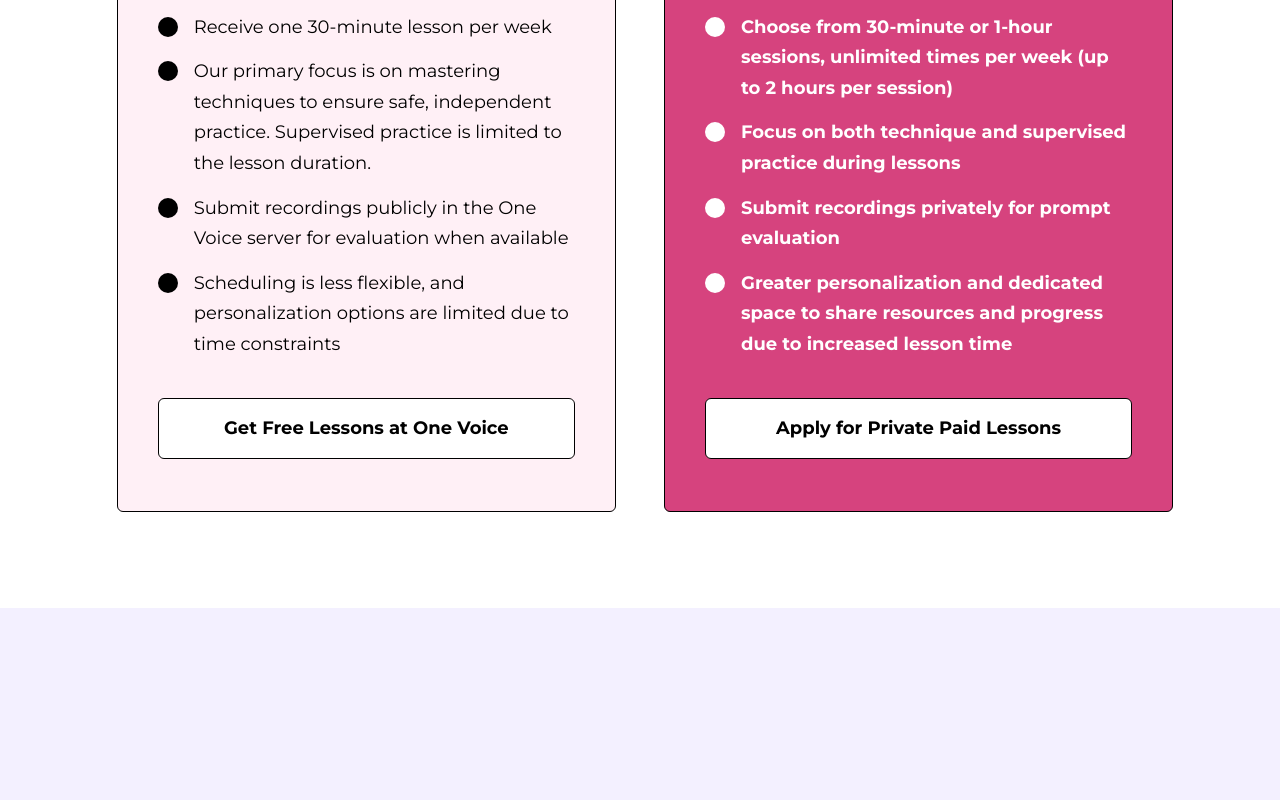
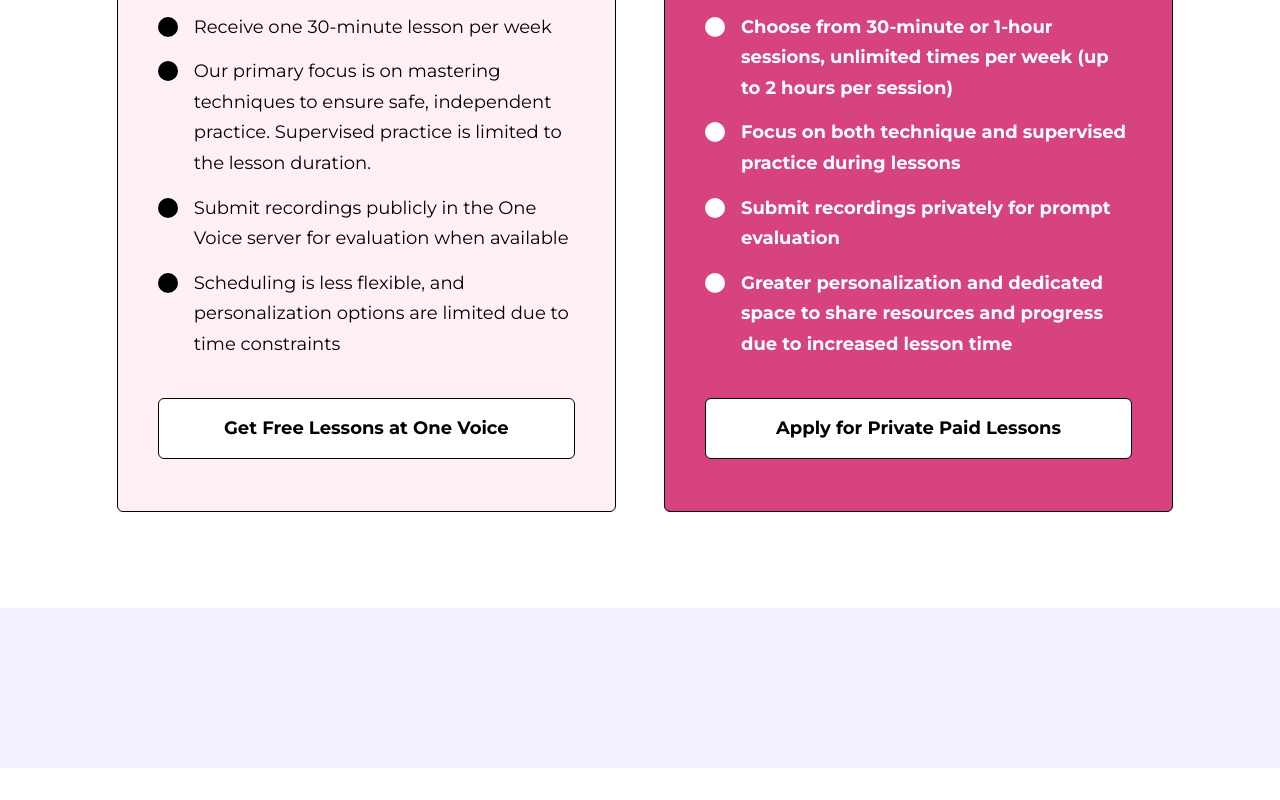
Before and after one commit to rajibul-dev/voccaria, a Next.js app in the folder nextjs/: page / in a window 1280 px wide. Shown: the part 2598-3398 px from the top of the page. After the commit the page ends 3366 px from the top, so only its background shows below. Built offline with nearby package versions, Linux system fonts and the light colour scheme.

Commit message:
adjusting margin bottom in pricing heading

```diff
--- a/nextjs/src/app/mia/sections/pricing/pricing.module.css
+++ b/nextjs/src/app/mia/sections/pricing/pricing.module.css
@@ -1,3 +1,7 @@
 .section {
   background-color: var(--magnolia-200);
+  padding: 8rem 0;
 }
+.heading {
+  margin-bottom: 5.2rem;
+}
```
